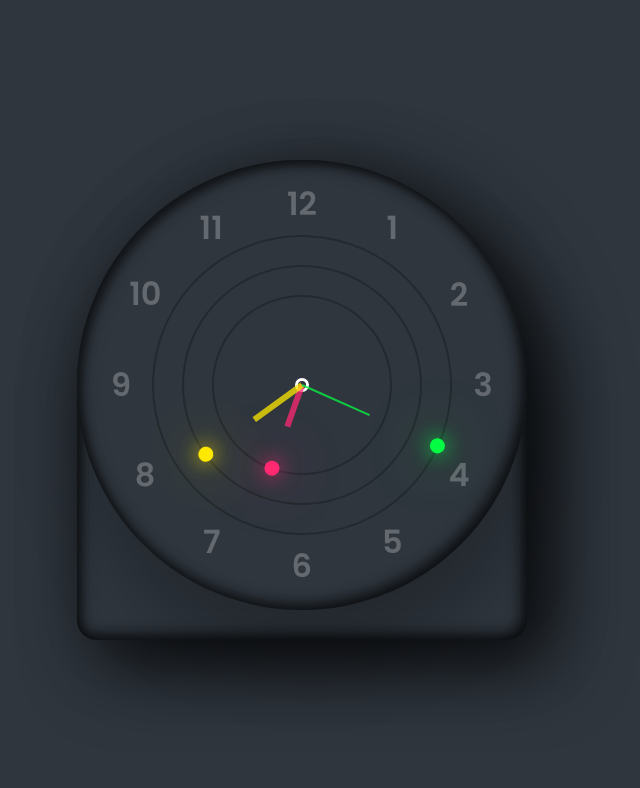
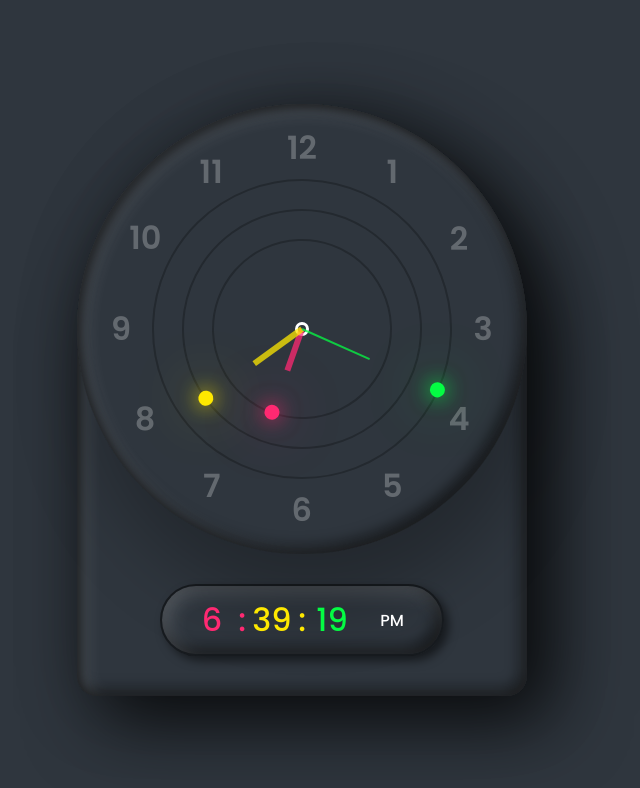
Before and after one commit to Korobovalex/clock, a website: page dev/index.pug in a window 1280 px wide. Shown: the whole page, without its empty margins (338-978 px from the left). Drawn offline with nearby package versions, Linux system fonts and the light colour scheme; files that its build step writes are made by us from their sources.

Commit message:
+Digital clock

```diff
--- a/dev/index.pug
+++ b/dev/index.pug
@@ -42,6 +42,10 @@ html(lang="en")
             <!--    Digital clock start -->
 
                 #time
+                    #hour(style="--clr:#ff2972") 00
+                    #minutes(style="--clr:#fee800") 00
+                    #seconds(style="--clr:#04fc43") 00
+                    #ampm AM
 
             <!--    Digital clock end -->
 
--- a/dev/js/main.js
+++ b/dev/js/main.js
@@ -1,6 +1,8 @@
-let hr = document.querySelector('#hr'),
-    mn = document.querySelector('#mn'),
-    sc = document.querySelector('#sc');
+//  Analog clock
+
+    let hr = document.querySelector('#hr'),
+        mn = document.querySelector('#mn'),
+        sc = document.querySelector('#sc');
 
     setInterval(() => {
 
@@ -12,4 +14,54 @@ let hr = document.querySelector('#hr'),
         hr.style.transform = `rotateZ(${hh + (mm / 12)}deg)`;
         mn.style.transform = `rotateZ(${mm}deg)`;
         sc.style.transform = `rotateZ(${ss}deg)`;
-});
+
+        //  Digital clock
+
+    let hours = document.getElementById('hour'),
+        minutes = document.getElementById('minutes'),
+        seconds = document.getElementById('seconds'),
+        ampm = document.getElementById('ampm');
+
+    let h = new Date().getHours(),
+        m = new Date().getMinutes(),
+        s = new Date().getSeconds(),
+        am = h >= 12 ? "PM" : "AM";
+
+    h = (h < 10) ? "0" + h : h
+    m = (m < 10) ? "0" + m : m
+    s = (s < 10) ? "0" + s : s
+
+    if (h > 12) {
+        h = h - 12
+    }
+
+    hours.innerHTML = h;
+    minutes.innerHTML = m;
+    seconds.innerHTML = s;
+    ampm.innerHTML = am;
+    }, 1000);
+
+// //  Digital clock
+//
+// let hours = document.getElementById('hour'),
+//     minutes = document.getElementById('minutes'),
+//     seconds = document.getElementById('hour'),
+//     ampm = document.getElementById('ampm');
+//
+// let h = new Date().getHours(),
+//     m = new Date().getMinutes(),
+//     s = new Date().getSeconds(),
+//     am = h >= 12 ? "PM" : "AM";
+//
+// h = (h < 10) ? "0" + h : h
+// m = (m < 10) ? "0" + m : m
+// s = (s < 10) ? "0" + s : s
+//
+// if (h > 12) {
+//     h = h - 12
+// }
+//
+// hours.innerHTML = h;
+// minutes.innerHTML = m;
+// seconds.innerHTML = s;
+// ampm.innerHTML = am;
--- a/dev/sass/main.sass
+++ b/dev/sass/main.sass
@@ -1,6 +1,17 @@
-// Fonts
+/*   Fonts   */
 
 @import url('https://fonts.googleapis.com/css2?family=Poppins:wght@200;300;400;500;600;700;800;900&display=swap')
+
+
+/*   Animation   */
+
+@keyframes animate
+    0%
+        opacity: 1
+    50%
+        opacity: 0
+
+/*   Common styles   */
 
 *
     margin: 0
@@ -22,6 +33,7 @@ body
     position: relative
 
     display: flex
+    flex-direction: column
     justify-content: center
     align-items: center
     //min-height: 500px
@@ -31,7 +43,10 @@ body
     border-top-right-radius: 225px
 
     background-color: #2f363e
-    box-shadow: 25px 25px 75px rgba(0, 0, 0, .75), 10px 10px 70px rgba(0, 0, 0, .25), inset 5px 5px 10px rgba(0, 0, 0, .5), inset 5px 5px 20px rgba(0, 0, 0, .2), inset -5px -5px 15px rgba(0, 0, 0, .75)
+    box-shadow: 25px 25px 75px rgba(0, 0, 0, .75), 10px 10px 70px rgba(0, 0, 0, .25), inset 5px 5px 10px rgba(0, 0, 0, .5), inset 5px 5px 20px rgba(255, 255, 255, .2), inset -5px -5px 15px rgba(0, 0, 0, .75)
+
+
+/*   Analog clock   */
 
 .clock
     position: relative
@@ -46,7 +61,7 @@ body
     border-radius: 50%
 
     background-color: #2f363e
-    box-shadow: 10px 50px 70px rgba(0, 0, 0, .25), inset 5px 5px 10px rgba(0, 0, 0, .5), inset 5px 5px 20px rgba(0, 0, 0, .2), inset -5px -5px 15px rgba(0, 0, 0, .75)
+    box-shadow: 10px 50px 70px rgba(0, 0, 0, .25), inset 5px 5px 10px rgba(0, 0, 0, .5), inset 5px 5px 20px rgba(255, 255, 255, .2), inset -5px -5px 15px rgba(0, 0, 0, .75)
 
     &:before
         content: ''
@@ -122,3 +137,44 @@ body
         width: 180px
         height: 180px
         z-index: 8
+
+
+/*   Digital clock   */
+
+
+#time
+    display: flex
+    margin-bottom: 40px
+    padding: 10px 20px
+    border: 2px solid rgba(0, 0, 0, .5)
+    border-radius: 40px
+    box-shadow: 5px 5px 10px rgba(0, 0, 0, .5), inset 5px 5px 20px rgba(255, 255, 255, .2), inset -5px -5px 15px rgba(0, 0, 0, .75)
+
+    font-size: 2em
+    font-weight: 600
+
+    div
+        position: relative
+
+        width: 60px
+        text-align: center
+        font-weight: 500
+        color: var(--clr)
+
+        &:nth-child(1)::after,
+        &:nth-child(2)::after
+            content: ':'
+
+            position: absolute
+            right: -4px
+
+        &:nth-child(2)::after
+            animation: animate 1s steps(1) infinite
+
+        &:last-child
+            display: flex
+            justify-content: center
+            align-items: center
+
+            font-size: .5em
+            color: #fff
```
Also changed, not shown: dev/index.html, dev/sass/main.css, 1 other file.
